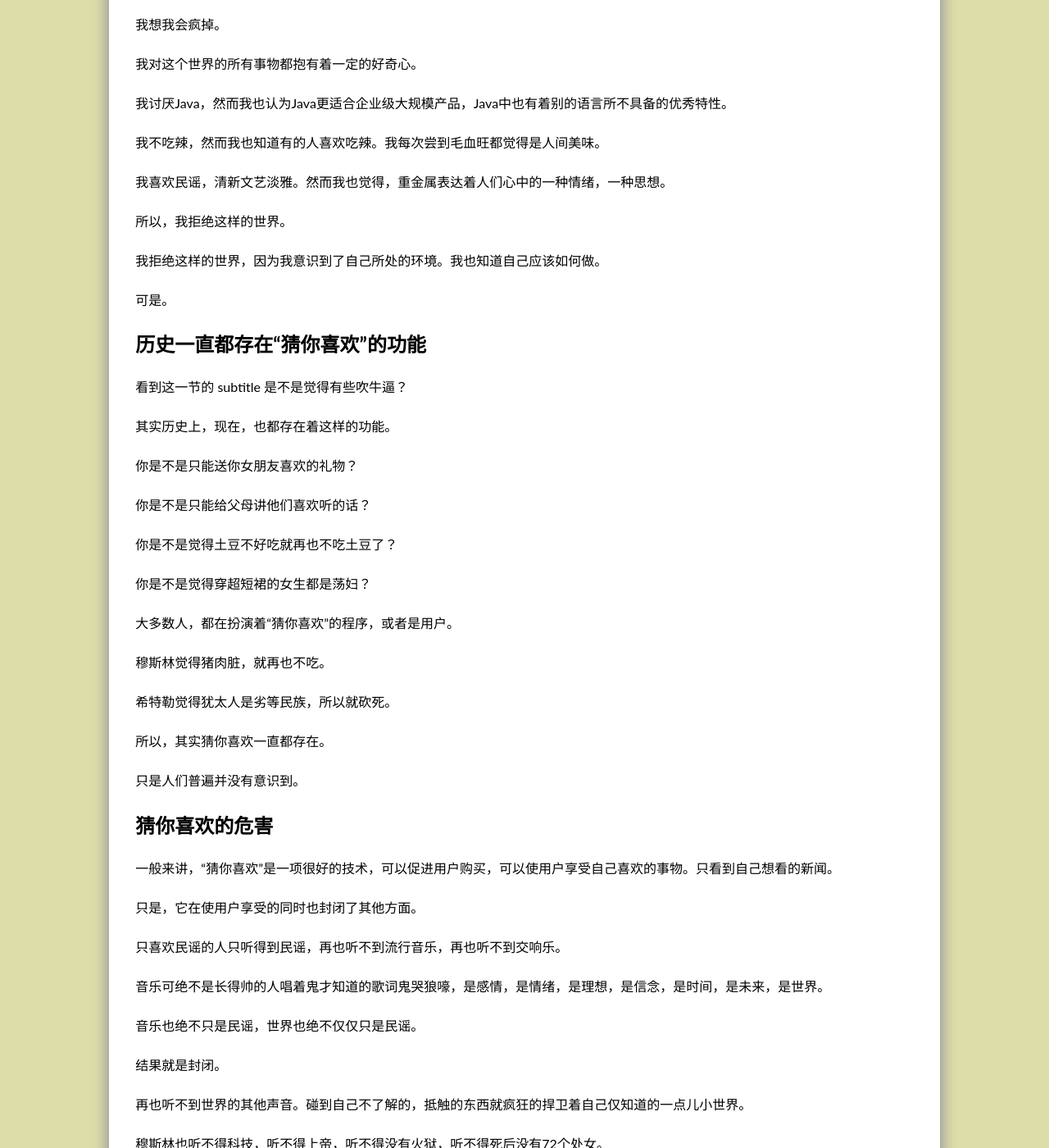
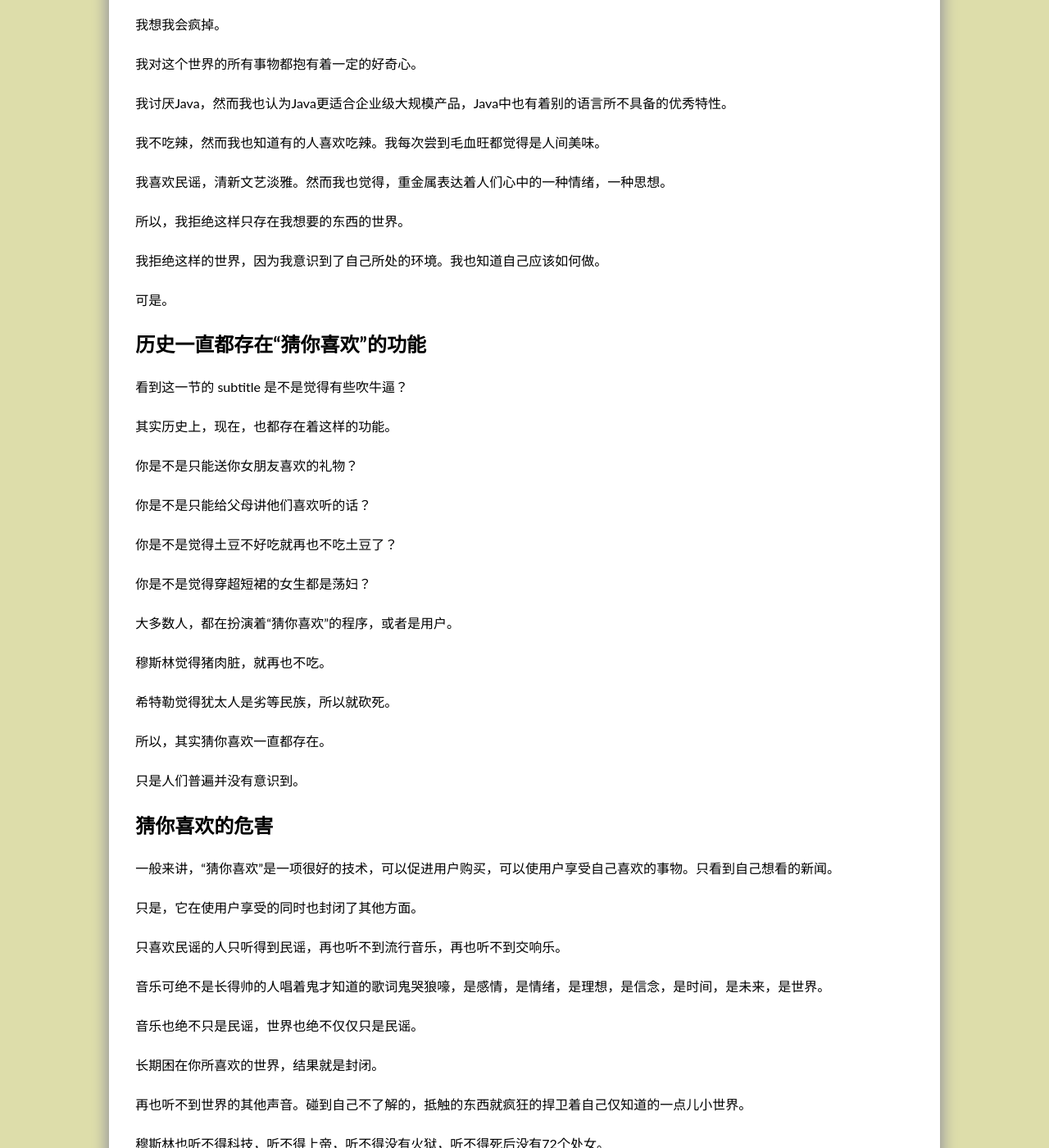
Before and after one commit to AnnatarHe/AnnatarHe.github.io, a Jekyll site: the page built from _posts/2016-09-29-you-see-just-what-you-want-to-see.md, in a window 1280 px wide and 1400 px high, scrolled down 2064 px. Shown: the whole window at 82% size. Built offline with Jekyll 4.4.1, drawn with Linux system fonts in a browser that asks for light colours; nearby versions of some CDN libraries; some web fonts are replaced; comment, search, counter and statistics services are not loaded; some of the changed text lies outside the part shown.

Commit message:
add more info

```diff
--- a/_posts/2016-09-29-you-see-just-what-you-want-to-see.md
+++ b/_posts/2016-09-29-you-see-just-what-you-want-to-see.md
@@ -84,7 +84,7 @@ tags: life
 
 我喜欢民谣，清新文艺淡雅。然而我也觉得，重金属表达着人们心中的一种情绪，一种思想。
 
-所以，我拒绝这样的世界。
+所以，我拒绝这样只存在我想要的东西的世界。
 
 我拒绝这样的世界，因为我意识到了自己所处的环境。我也知道自己应该如何做。
 
@@ -126,7 +126,7 @@ tags: life
 
 音乐也绝不只是民谣，世界也绝不仅仅只是民谣。
 
-结果就是封闭。
+长期困在你所喜欢的世界，结果就是封闭。
 
 再也听不到世界的其他声音。碰到自己不了解的，抵触的东西就疯狂的捍卫着自己仅知道的一点儿小世界。
 
```
Also changed, not shown: other parts of _posts/2016-09-29-you-see-just-what-you-want-to-see.md (+1 -1 lines).
